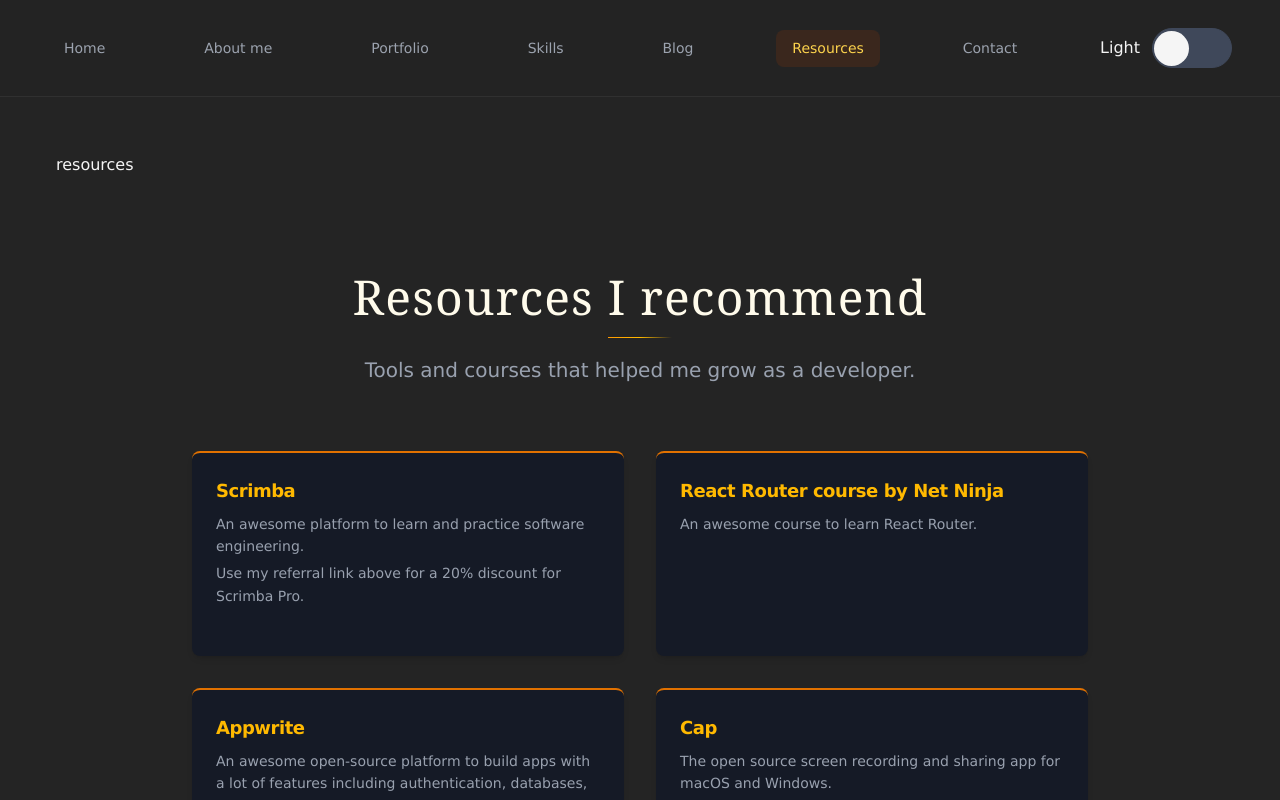
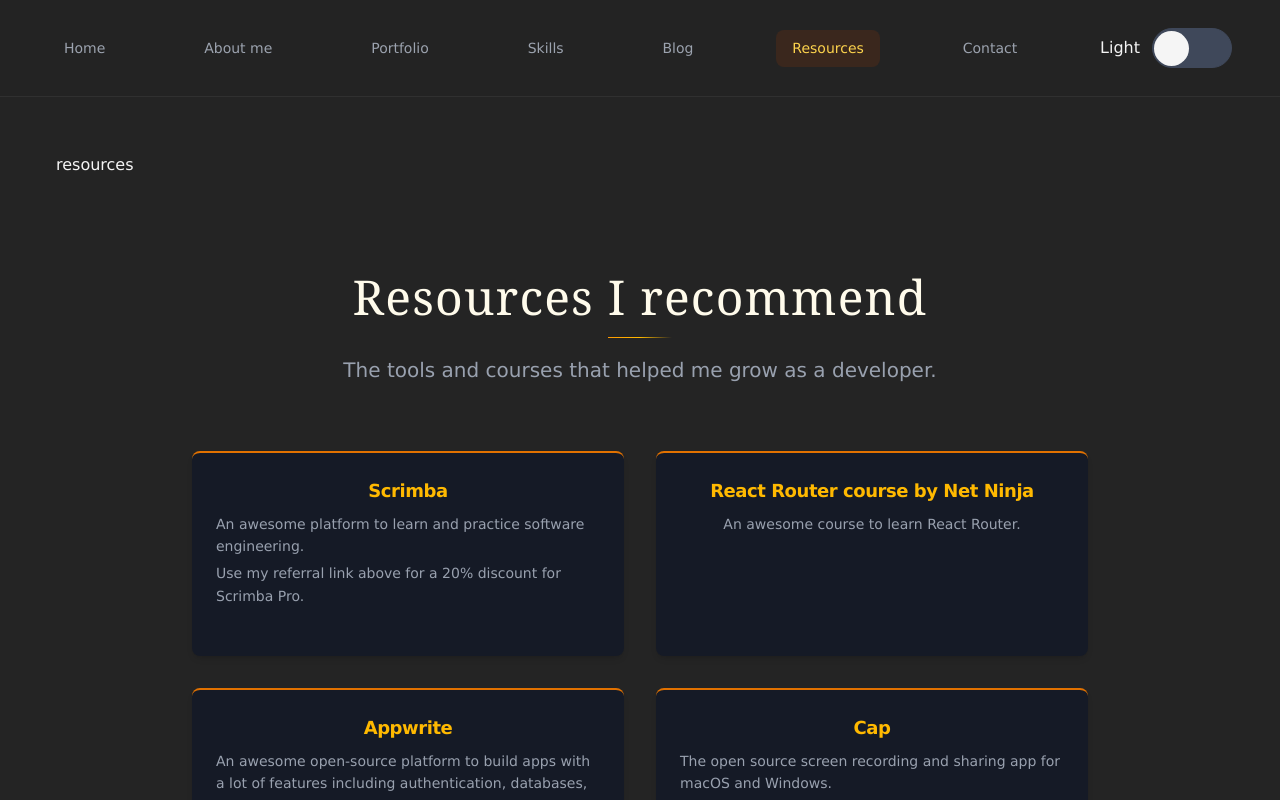
Before and after one commit to alenatih/Personal-Website, a React (Vite) app: page /resources in a window 1280 px wide. Built offline with nearby package versions, Linux system fonts and the light colour scheme.

Commit message:
Updating Resources, Project, Footer, and dependencies

```diff
--- a/src/App.css
+++ b/src/App.css
@@ -678,6 +678,11 @@
   border-top: 1px solid rgba(0, 0, 0, 0.07);
 }
 
+.footer .social-links-container {
+  padding: 0;
+  margin-top: 2rem;
+}
+
 .footer .social-links-container a {
   color: #1d4ed8;
   font-size: 1.5rem;
@@ -688,11 +693,6 @@
   color: #2563eb;
   transform: scale(1.1);
   display: inline-block;
-}
-
-.footer .social-links-container {
-  padding: 0;
-  margin-top: 2rem;
 }
 
 /* Buttons */
--- a/src/components/Footer.tsx
+++ b/src/components/Footer.tsx
@@ -1,7 +1,18 @@
 function Footer() {
     return (
         <footer className="footer">
-            <p className="footer-text">Built with <i className="fa-solid fa-heart"></i> by Alena</p>
+            <div className="flex flex-col items-center gap-4">
+                <p className="footer-text">Built with <i className="fa-solid fa-heart"></i> by Alena</p>
+
+                <a
+                    className="support-link text-sm text-blue-600 dark:text-blue-400 hover:text-amber-700 dark:hover:text-amber-400 transition-colors underline"
+                    href="https://boosty.to/alenatih/donate"
+                    target="_blank"
+                    rel="noopener noreferrer"
+                >
+                    You can support me here if you want.
+                </a>
+            </div>
 
             <div className="social-links-container">
                 <a
--- a/src/components/Resources.tsx
+++ b/src/components/Resources.tsx
@@ -10,14 +10,14 @@ function Resources() {
                     </h2>
                     <div className="h-px w-16 bg-gradient-to-r from-amber-400 via-amber-300 to-transparent dark:from-amber-500 dark:via-amber-400"></div>
                     <p className="text-xl text-gray-600 dark:text-gray-400 font-light max-w-2xl leading-relaxed">
-                        Tools and courses that helped me grow as a developer.
+                        The tools and courses that helped me grow as a developer.
                     </p>
                 </div>
 
                 {/* Resource cards */}
                 <div className="grid grid-cols-1 md:grid-cols-2 gap-8 max-w-4xl mx-auto">
 
-                    <div className="group border-t-2 border-t-amber-300 dark:border-t-amber-600 bg-white/80 dark:bg-gray-900/70 backdrop-blur-sm rounded-lg shadow-md hover:shadow-xl transition-all duration-500 p-6 pb-12">
+                    <div className="flex flex-col items-center group border-t-2 border-t-amber-300 dark:border-t-amber-600 bg-white/80 dark:bg-gray-900/70 backdrop-blur-sm rounded-lg shadow-md hover:shadow-xl transition-all duration-500 p-6 pb-12">
                         <a
                             className="text-lg font-semibold tracking-tight text-amber-700 dark:text-amber-400 hover:text-amber-800 dark:hover:text-amber-200 transition-colors"
                             href="https://scrimba.com/?via=u014nen"
@@ -33,7 +33,7 @@ function Resources() {
                         </p>
                     </div>
 
-                    <div className="group border-t-2 border-t-amber-300 dark:border-t-amber-600 bg-white/80 dark:bg-gray-900/70 backdrop-blur-sm rounded-lg shadow-md hover:shadow-xl transition-all duration-500 p-6 pb-12">
+                    <div className="flex flex-col items-center group border-t-2 border-t-amber-300 dark:border-t-amber-600 bg-white/80 dark:bg-gray-900/70 backdrop-blur-sm rounded-lg shadow-md hover:shadow-xl transition-all duration-500 p-6 pb-12">
                         <a
                             className="text-lg font-semibold tracking-tight text-amber-700 dark:text-amber-400 hover:text-amber-800 dark:hover:text-amber-200 transition-colors"
                             href="https://www.youtube.com/playlist?list=PL4cUxeGkcC9iVKmtNuCeIswnQ97in2GGf"
@@ -46,7 +46,7 @@ function Resources() {
                         </p>
                     </div>
 
-                    <div className="group border-t-2 border-t-amber-300 dark:border-t-amber-600 bg-white/80 dark:bg-gray-900/70 backdrop-blur-sm rounded-lg shadow-md hover:shadow-xl transition-all duration-500 p-6 pb-12">
+                    <div className="flex flex-col items-center group border-t-2 border-t-amber-300 dark:border-t-amber-600 bg-white/80 dark:bg-gray-900/70 backdrop-blur-sm rounded-lg shadow-md hover:shadow-xl transition-all duration-500 p-6 pb-12">
                         <a
                             className="text-lg font-semibold tracking-tight text-amber-700 dark:text-amber-400 hover:text-amber-800 dark:hover:text-amber-200 transition-colors"
                             href="https://appwrite.io/"
@@ -63,7 +63,7 @@ function Resources() {
                         </p>
                     </div>
 
-                    <div className="group border-t-2 border-t-amber-300 dark:border-t-amber-600 bg-white/80 dark:bg-gray-900/70 backdrop-blur-sm rounded-lg shadow-md hover:shadow-xl transition-all duration-500 p-6 pb-12">
+                    <div className="flex flex-col items-center group border-t-2 border-t-amber-300 dark:border-t-amber-600 bg-white/80 dark:bg-gray-900/70 backdrop-blur-sm rounded-lg shadow-md hover:shadow-xl transition-all duration-500 p-6 pb-12">
                         <a
                             className="text-lg font-semibold tracking-tight text-amber-700 dark:text-amber-400 hover:text-amber-800 dark:hover:text-amber-200 transition-colors"
                             href="https://go.cap.so/alena"
--- a/src/components/portfolio/Project.tsx
+++ b/src/components/portfolio/Project.tsx
@@ -44,7 +44,7 @@ function Project() {
     return (
         <div className="flex flex-col gap-6 max-w-2xl mx-auto" id={projectId}>
 
-            <div className="border-t-2 border-t-amber-300 dark:border-t-amber-600 bg-white/80 dark:bg-gray-900/70 backdrop-blur-sm rounded-lg shadow-md p-6 pb-12 flex flex-col gap-4">
+            <div className="border-t-2 border-t-amber-300 dark:border-t-amber-600 bg-white/80 dark:bg-gray-900/70 backdrop-blur-sm rounded-lg shadow-md p-6 pb-12 flex flex-col items-center gap-4">
 
                 <a
                     className="text-2xl tracking-tight text-amber-700 dark:text-amber-400 hover:text-amber-800 dark:hover:text-amber-200 transition-colors"
@@ -58,7 +58,7 @@ function Project() {
                     {projectInfo.Description}
                 </p>
 
-                <div className="flex gap-4">
+                <div className="flex flex-col md:flex-row items-center gap-4 mt-4">
                     <a
                         className="text-gray-800 dark:text-amber-950 bg-amber-200 dark:bg-amber-300 hover:bg-amber-300 dark:hover:bg-amber-200 py-2 px-6 text-sm font-medium rounded-md shadow-lg hover:shadow-xl transition-all duration-300 hover:scale-105"
                         href={projectInfo.Link}
```
Also changed, not shown: package.json (+11 -11 lines), 1 other file (tests, documents, lock files or other folders).
